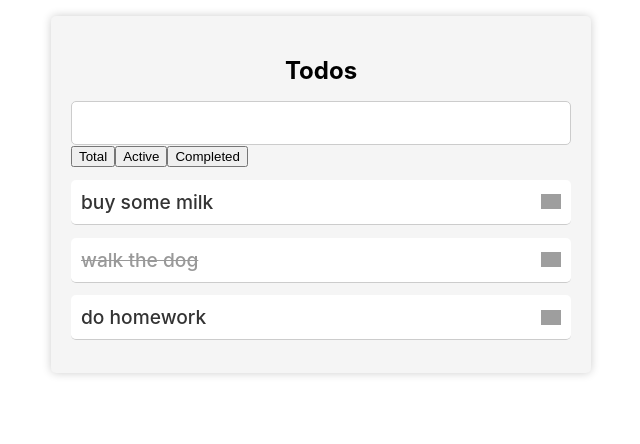
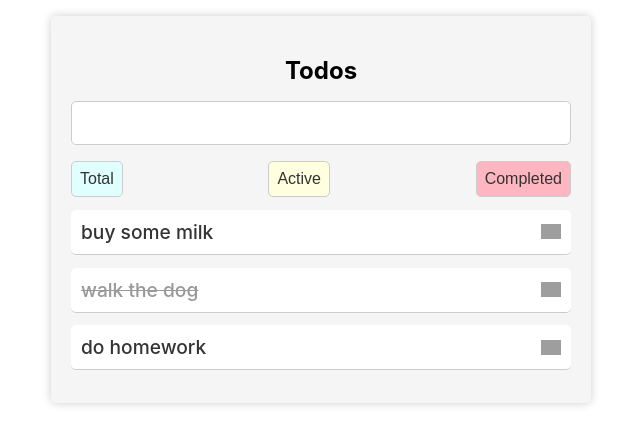
Before and after one commit to aramatsolrac/todo, a React (Create React App) app: page / in a window 1280 px wide. Shown: the top 444 px of the page, without its empty margins (319-959 px from the left). Built offline with nearby package versions, Linux system fonts and the light colour scheme; grey boxes are pictures that could not be loaded.

Commit message:
Improve tab style

```diff
--- a/src/Todo.css
+++ b/src/Todo.css
@@ -72,3 +72,39 @@
     cursor: pointer;
     transition: all 0.3s ease-in-out;
 }
+
+.categories-container {
+    display: flex;
+    justify-content: space-between;
+    align-items: center;
+    margin-top: 1rem;
+}
+
+.categories-container .button {
+    padding: 8px;
+    font-size: 1rem;
+    font-weight: 500;
+    color: #333;
+    border: 1px solid #ccc;
+    border-radius: 5px;
+    background-color: #fff;
+    cursor: pointer;
+    transition: all 0.3s ease-in-out;
+}
+
+.categories-container .button.active {
+    background-color: lightyellow
+}
+
+.categories-container .button.total {
+    background-color: lightcyan;
+}
+
+.categories-container .button.completed {
+    background-color: lightpink;
+}
+
+
+.categories-container .button:hover {
+    background-color: #f5f5f5;
+}
```
